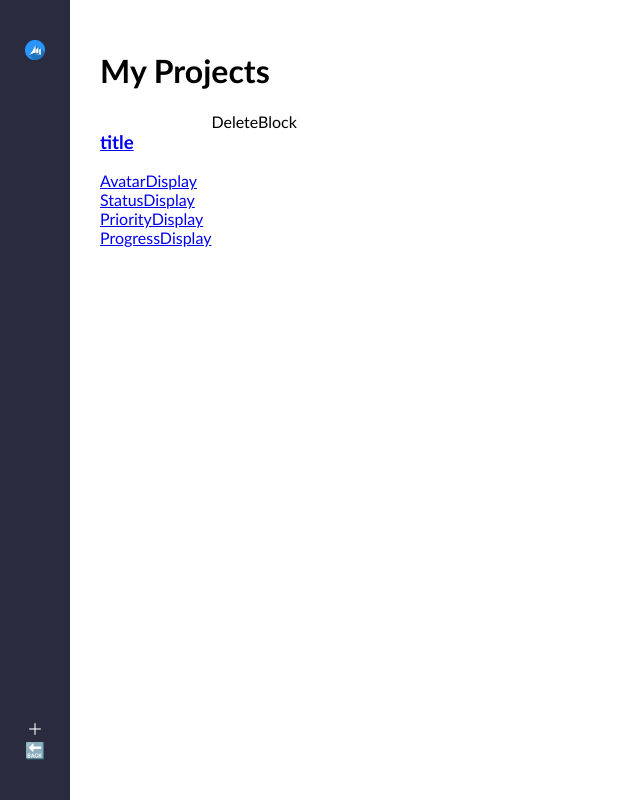
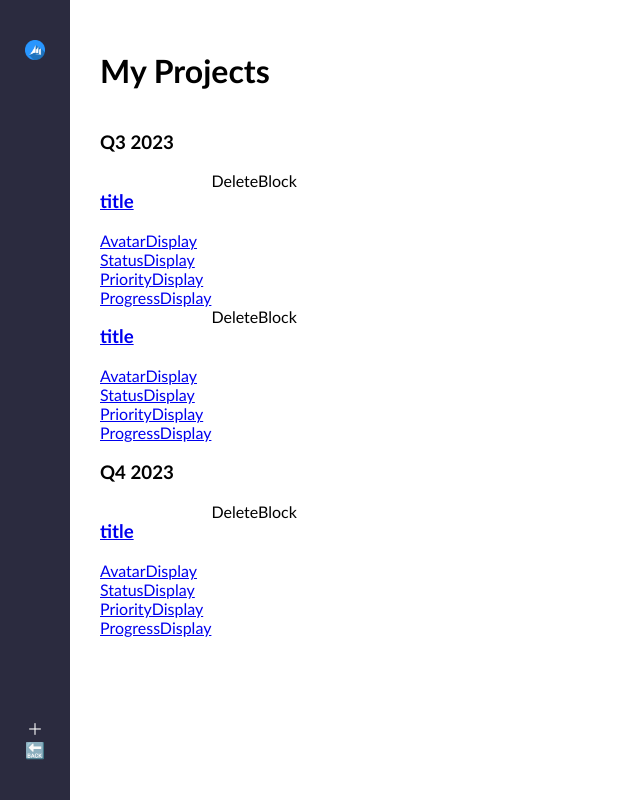
Before and after one commit to arjunivor/crm_app, a React (Create React App) app: page / in a window 1280 px wide. Shown: the whole page, without its empty margins (0-640 px from the left). Built offline with nearby package versions, Linux system fonts and the light colour scheme.

Commit message:
added const uniqueCategories

```diff
--- a/src/pages/Dashboard.js
+++ b/src/pages/Dashboard.js
@@ -3,7 +3,7 @@ import TicketCard from "../components/TicketCard";
 const Dashboard = () => {
   const tickets = [
     {
-      category: "Q1 2022",
+      category: "Q3 2023",
       color: "red",
       title: "NFT Safety 101 video",
       owner: "Arjun Ivor",
@@ -11,15 +11,54 @@ const Dashboard = () => {
       status: "done",
       priority: 5,
       progress: 40,
-      description: "this is a description",
+      description: "this is a description regarding nft safety",
+      timestamp: "2023-09-22T05:27:17+0000",
+    },
+    {
+      category: "Q3 2023",
+      color: "red",
+      title: "Build and sell CRM app",
+      owner: "Arjun Ivor",
+      avatar: "https://thenounproject.com/browse/icons/term/default-avatar/",
+      status: "Working on it",
+      priority: 2,
+      progress: 70,
+      description: "this is a description regarding a crm app",
+      timestamp: "2023-09-20T05:27:17+0000",
+    },
+    {
+      category: "Q4 2023",
+      color: "blue",
+      title: "Build a bot",
+      owner: "Arjun Ivor",
+      avatar: "https://thenounproject.com/browse/icons/term/default-avatar/",
+      status: "Working on it",
+      priority: 3,
+      progress: 10,
+      description: "this is a description regarding a bot",
       timestamp: "2023-09-22T05:27:17+0000",
     },
   ];
+
+  const uniqueCategories = [
+    ...new Set(tickets?.map(({ category }) => category)),
+  ];
+  console.log(uniqueCategories);
   return (
     <div className="dashboard">
       <h1>My Projects</h1>
       <div className="ticket-container">
-        <TicketCard />
+        {tickets &&
+          uniqueCategories?.map((uniqueCategory, categoryIndex) => (
+            <div key={categoryIndex}>
+              <h3>{uniqueCategory}</h3>
+              {tickets
+                .filter((ticket) => ticket.category === uniqueCategory)
+                .map((filteredTicket, ticketIndex) => (
+                  <TicketCard />
+                ))}
+            </div>
+          ))}
       </div>
     </div>
   );
```
